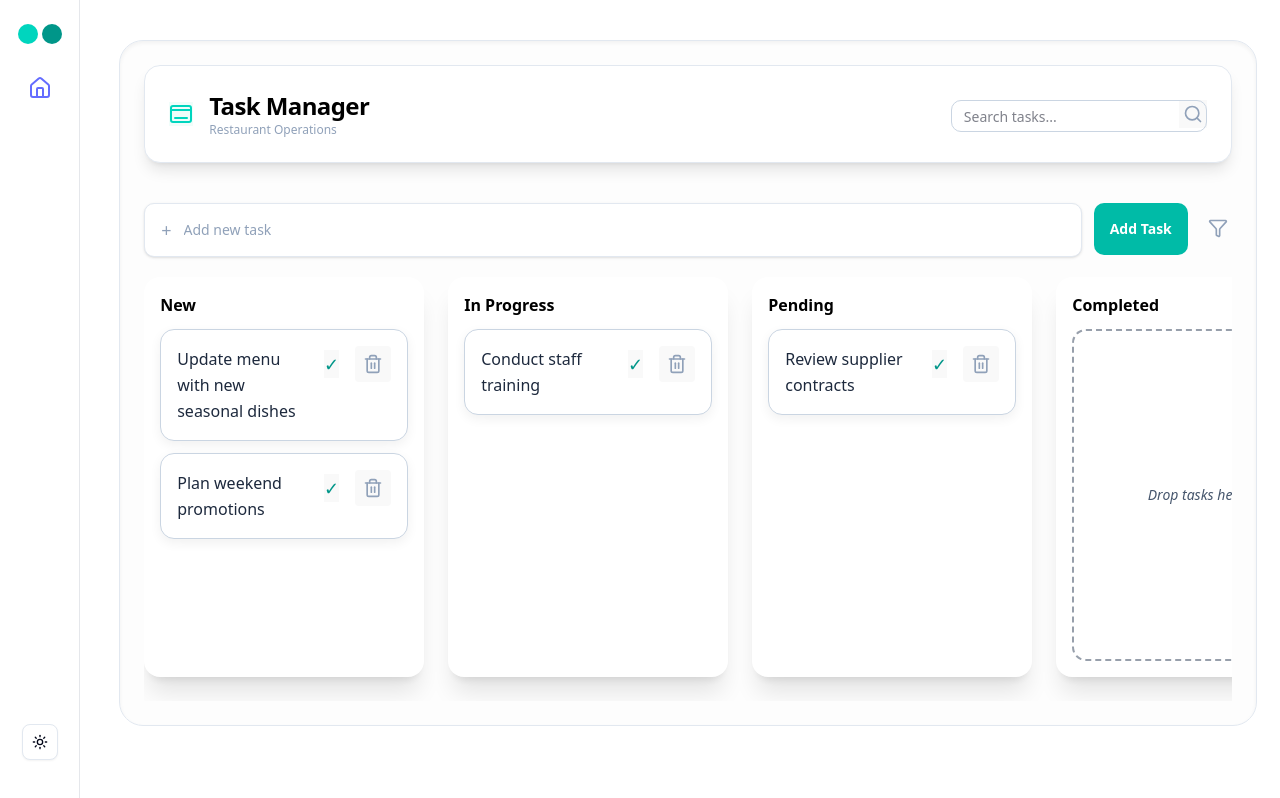
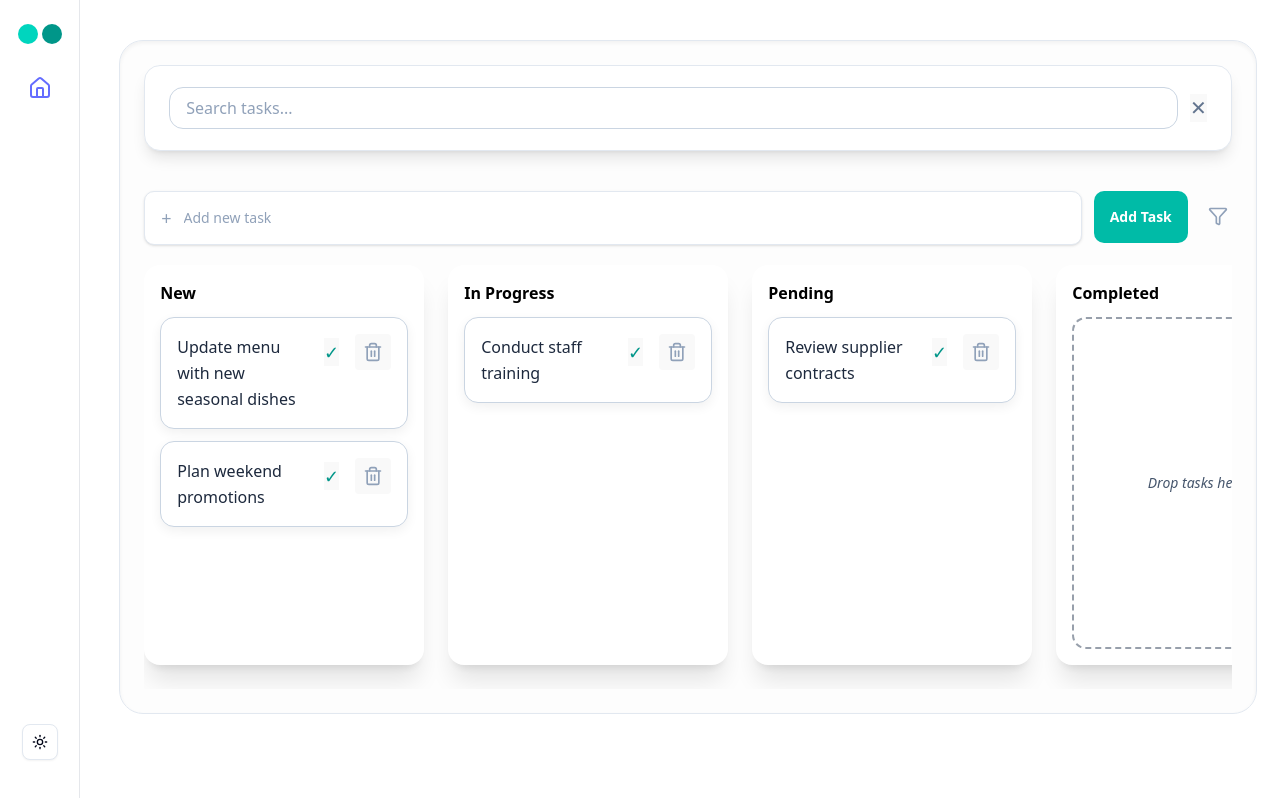
Before and after one commit to MohitGeryani/Task-Management, a React (Vite) app: page / in a window 1280 px wide. Both pictures are taken after a click on the button 1192 px from the left and 114 px from the top of the page. Shown: the top 798 px of the page. Built offline with nearby package versions, Linux system fonts and the light colour scheme.

Commit message:
fixed some bugs

```diff
--- a/src/components/tasks/TaskWindow.jsx
+++ b/src/components/tasks/TaskWindow.jsx
@@ -61,51 +61,64 @@ border border-slate-200 dark:border-none
 dark:shadow-inner rounded-none md:rounded-3xl p-4 sm:p-6 shadow-inner ">
 
       {/* Header */}
-      <div className="border  rounded-2xl bg-slate-900/40 backdrop-blur-md p-6 mb-6 flex justify-between items-center shadow-lg bg-white dark:bg-slate-900/40
-border border-slate-200 dark:border-slate-700/50
- dark:shadow-lg
- ">
-        <div className="flex items-center gap-4">
-          <div className="bg-teal-50 dark:bg-teal-500/10
-border-teal-200 dark:border-teal-500/20
-">
+     <div
+  className="border rounded-2xl bg-slate-900/40 backdrop-blur-md p-6 mb-6
+             flex justify-between items-center shadow-lg bg-white dark:bg-slate-900/40
+             border border-slate-200 dark:border-slate-700/50 dark:shadow-lg relative"
+>
+
+  {/* LEFT SIDE — hidden when search is open */}
+  <div
+    className={`flex items-center gap-4 transition-all duration-300 ${
+      isSearchOpen ? "opacity-0 pointer-events-none" : "opacity-100"
+    }`}
+  >
+    <div className="bg-teal-50 dark:bg-teal-500/10 border-teal-200 dark:border-teal-500/20">
       <DockIcon className="text-teal-400 w-6 h-6" />
     </div>
+
     <div>
-            <h1 className="text-xs! sm:text-2xl! font-bold text-black dark:text-white tracking-tight">Task Manager</h1>
+      <h1 className="text-xs! sm:text-2xl font-bold text-black dark:text-white tracking-tight">
+        Task Manager
+      </h1>
       <p className="text-xs text-slate-400 font-medium">Restaurant Operations</p>
     </div>
   </div>
-<div className="relative flex items-center">
-  {/* Search Icon */}
+
+  {/* RIGHT — SEARCH ICON (hidden when search opened) */}
   <button
-    onClick={() => setIsSearchOpen(prev => !prev)}
-    className="p-1 focus:outline-none! border-none hover:border-0"
+    onClick={() => setIsSearchOpen(true)}
+    className={`p-2 transition-all duration-300 ${
+      isSearchOpen ? "opacity-0 pointer-events-none" : "opacity-100"
+    }`}
   >
-    <Search className="w-5 h-5 text-slate-400  hover:text-teal-400 transition-colors" />
+    <Search className="w-5 h-5 text-slate-400 hover:text-teal-400 transition-colors" />
   </button>
 
-  {/* Animated Search Input expanding to the left */}
+  {/* FULL SEARCH BAR MODE */}
+  <div
+    className={`absolute inset-0 flex items-center gap-3 px-6 transition-all duration-300
+                ${isSearchOpen ? "opacity-100" : "opacity-0 pointer-events-none"}`}
+  >
+    {/* Search Input */}
     <input
       type="text"
       placeholder="Search tasks..."
       value={searchQuery}
       onChange={(e) => setSearchQuery(e.target.value)}
-    className={`
-      absolute right-0 top-0
-      h-8
-      pl-3 pr-8 py-2 rounded-lg border border-slate-300 text-sm outline-none
-      dark:bg-slate-700 dark:text-white dark:border-slate-600
-      focus:border-teal-400 focus:ring-1 focus:ring-teal-400
-      transition-all duration-300 ease-in-out
-      origin-right
-      ${isSearchOpen ? "sm:w-64    opacity-100 visible" : "w-0 opacity-0 invisible"}
-    `}
+      autoFocus
+      className="w-full py-2 px-4 rounded-xl bg-transparent border border-slate-300
+                 dark:border-slate-700 dark:bg-slate-800/40 dark:text-white
+                 focus:ring-2 focus:ring-teal-400 outline-none placeholder-slate-400"
     />
+
+    {/* Close Button */}
+    <button onClick={() => { setIsSearchOpen(false); setSearchQuery(""); }}>
+      <span className="text-slate-500 hover:text-red-400 text-xl font-bold">✕</span>
+    </button>
+  </div>
 </div>
 
-
-      </div>
 
       {/* Task Input */}
      <div className="flex w-full gap-4   items-center!">
```
Lines whose indentation alone changed are shown as unchanged.
